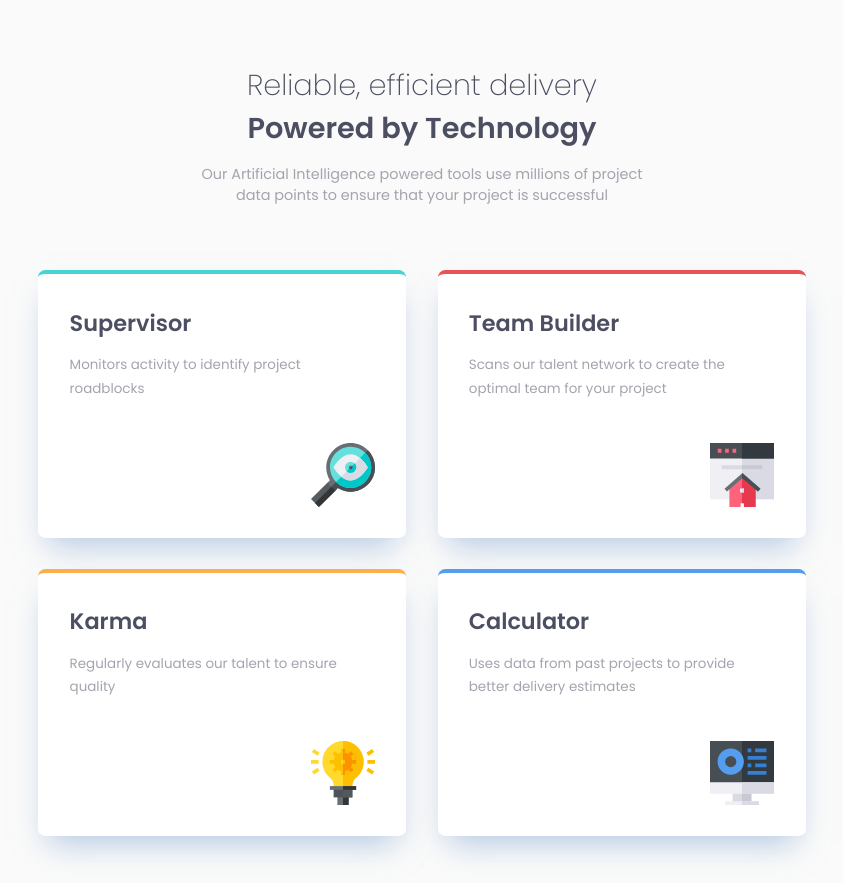
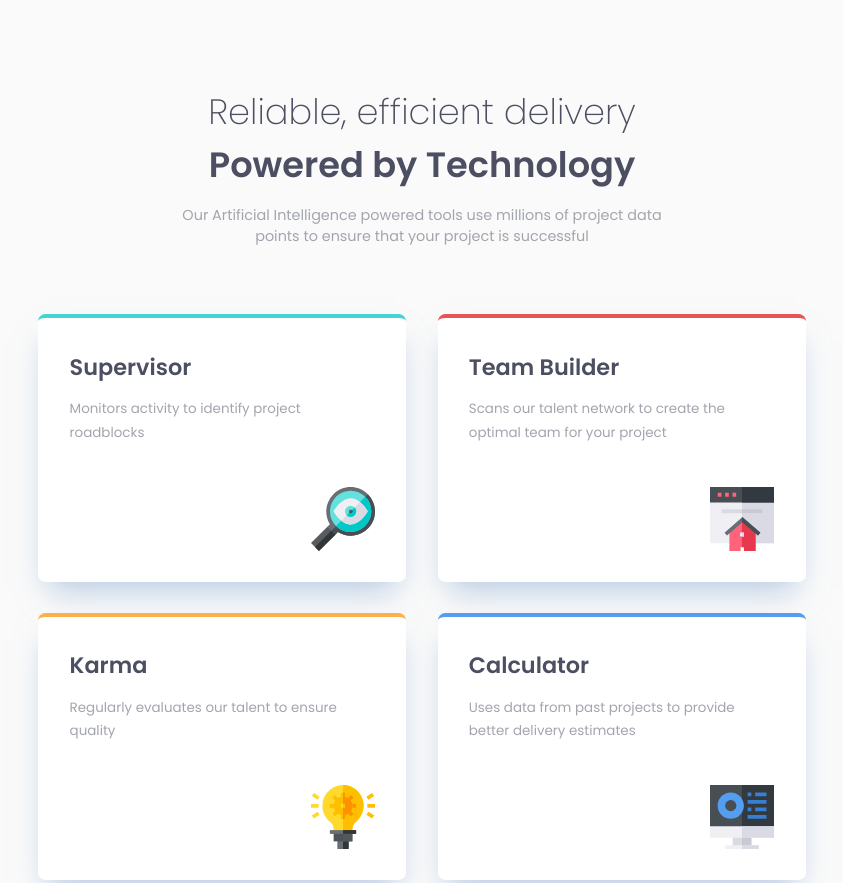
Before and after one commit to muhammadshajjar/four-card-feature-section-master, a plain HTML site: page index.html in a window 1280 px wide. Shown: the top 883 px of the page, without its empty margins (218-1061 px from the left). Drawn offline with Linux system fonts and the light colour scheme.

Commit message:
Update style.css

```diff
--- a/style.css
+++ b/style.css
@@ -53,7 +53,7 @@ header
 .hero {
     text-align: center;
     padding-top: 5rem;
-    max-width: 28rem;
+    max-width: 31rem;
 }
 
 .hero__title {
@@ -139,14 +139,14 @@ attribution
 
 @media only screen and (min-width:780px) {
     .hero {
-        padding-top: 4rem;
+        padding-top: 5.3rem;
     }
     .hero__title {
-        font-size: 1.8rem;
+        font-size: 2.2rem;
     }
     .hero__disc {
         font-size: 0.9rem;
-        margin-bottom: 4rem;
+        margin-bottom: 4.2rem;
     }
 }
 
```
